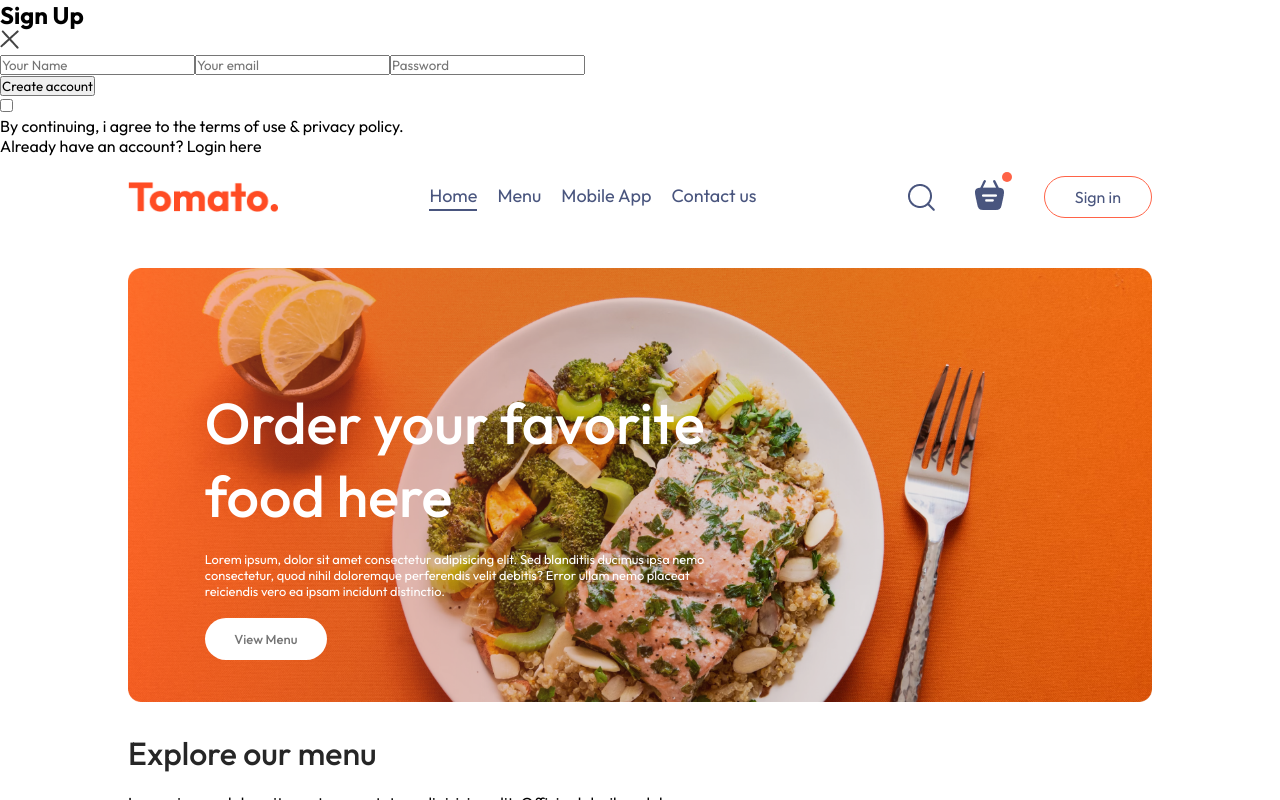
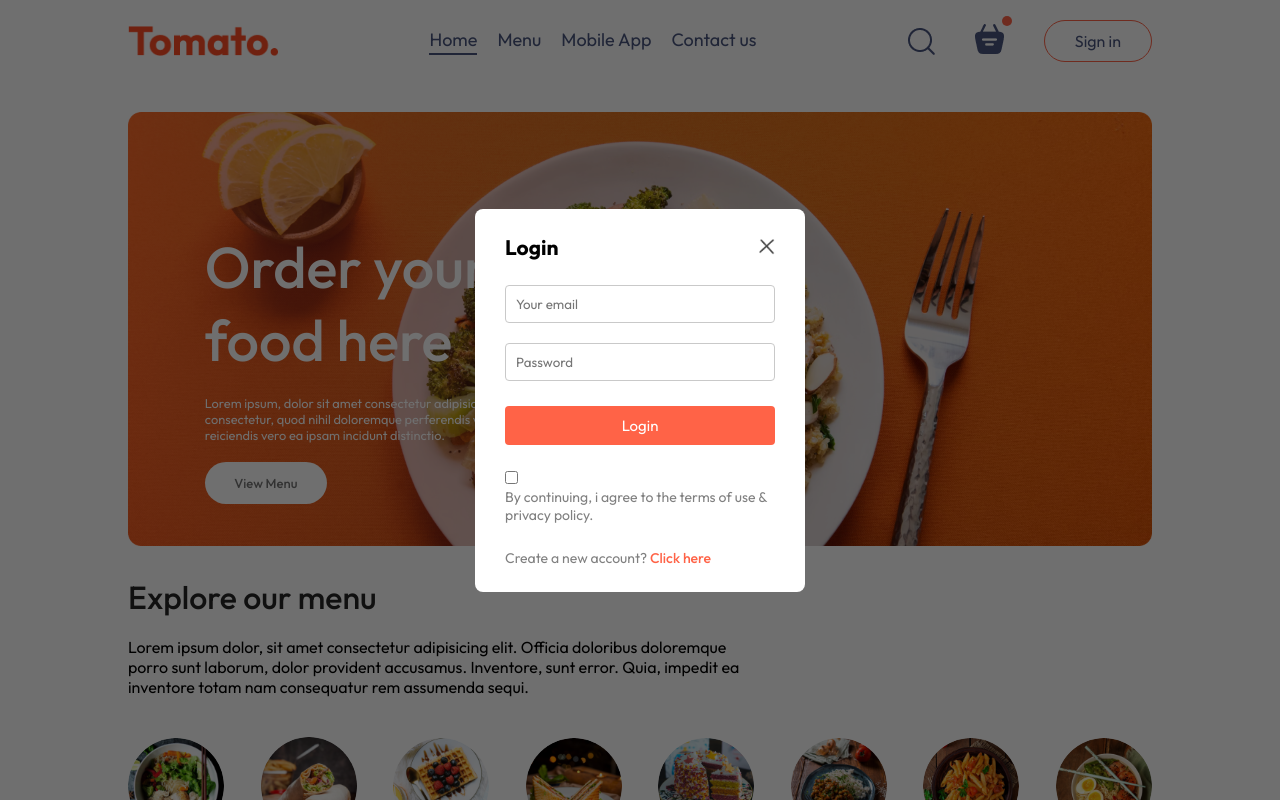
Before and after one commit to rayhan-fardous/food-delivery-service, a React (Vite) app in the folder frontend/: page / in a window 1280 px wide. Both pictures are taken after a click on the button "Sign in". Shown: the top 800 px of the page. Built offline with nearby package versions, Linux system fonts and the light colour scheme.

Commit message:
Login/Sign Up

```diff
--- a/frontend/src/components/LoginPopup/LoginPopup.css
+++ b/frontend/src/components/LoginPopup/LoginPopup.css
@@ -0,0 +1,65 @@
+.login-popup{
+  position: absolute;
+  z-index: 1;
+  width: 100%;
+  height: 100%;
+  background-color: #00000090;
+  display: grid;
+}
+.login-popup-container{
+  place-self: center;
+  width: max(23vw,330px);
+  color: #808080;
+  background-color: white;
+  display: flex;
+  flex-direction: column;
+  gap: 25px;
+  padding: 25px 30px;
+  border-radius: 8px;
+  font-size: 14px;
+  animation: fadeIn 0.5s;
+}
+.login-popup-title{
+  display: flex;
+  justify-content: space-between;
+  align-items: center;
+  color: black;
+}
+.login-popup-title img{
+  width: 16px;
+  cursor: pointer;
+}
+.login-popup-inputs{
+  display: flex;
+  flex-direction: column;
+  gap: 20px;
+}
+.login-popup-inputs input{
+  outline: none;
+  border: 1px solid #c9c9c9;
+  padding: 10px;
+  border-radius: 4px;
+}
+.login-popup-container button{
+  border: none;
+  padding: 10px;
+  border-radius: 4px;
+  color: white;
+  background-color: tomato;
+  font-size: 15px;
+  cursor: pointer;
+}
+.login-popup-conditions{
+  display: flex;
+  align-items: start;
+  gap: 8px;
+  margin-top: -15px;
+}
+.login-popup-conditions input{
+  margin-top: 5px;
+}
+.login-popup p span{
+  color: tomato;
+  font-weight: 500;
+  cursor: pointer;
+}
--- a/frontend/src/components/LoginPopup/LoginPopup.jsx
+++ b/frontend/src/components/LoginPopup/LoginPopup.jsx
@@ -4,7 +4,7 @@
 
 const LoginPopup = ({setShowLogin}) => {
 
-  const [currState,setCurrState] = useState("Sign Up")
+  const [currState,setCurrState] = useState("Login")
 
   return (
     <div className='login-popup'>
```
